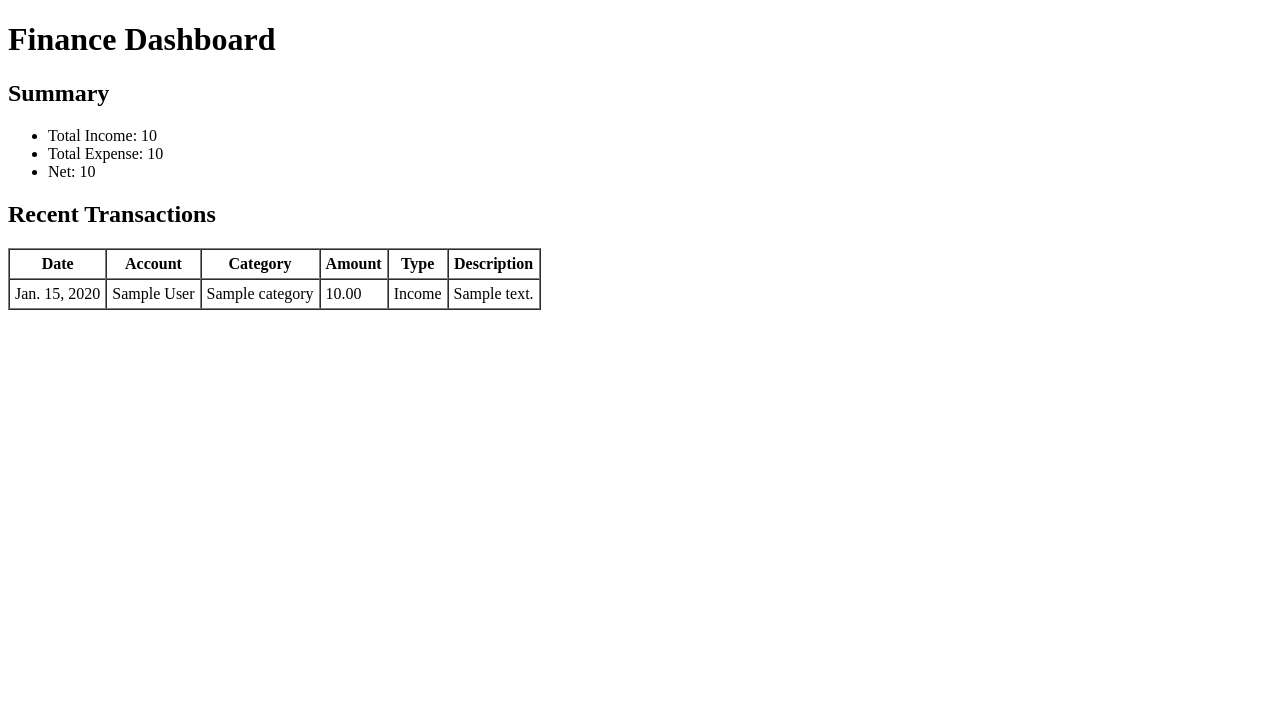
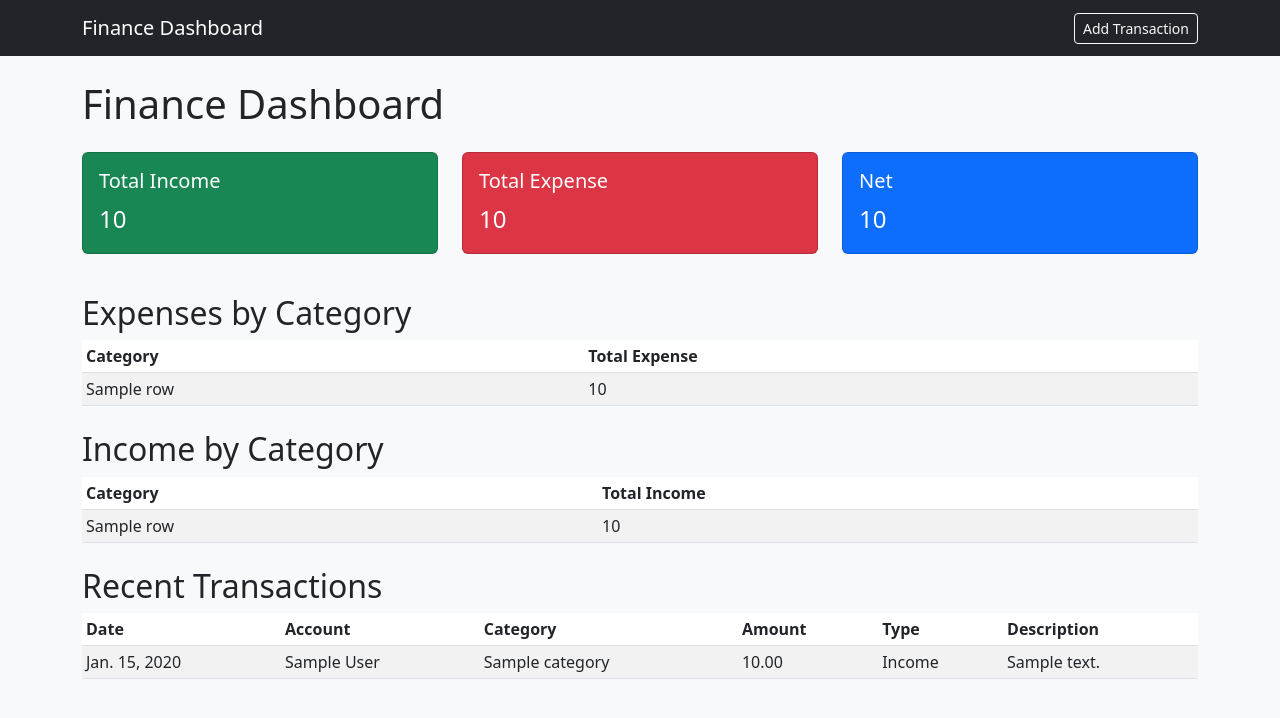
Before and after one commit to ashkanhajian/personal-finance, a Django app: template finance/templates/finance/dashboard.html in a window 1280 px wide. Shown: the top 718 px of the page. Run offline with Django 5.2, Linux system fonts and the light colour scheme; tables that the repository leaves empty hold one stand-in row (values such as "Sample post"); the template is opened without the code that fills it: values that come from a table or form of the project are taken from there, most other values are stand-ins (such as "Sample title", 1, 10 or a date in 2020).

Commit message:
Hello world

```diff
--- a/finance/models.py
+++ b/finance/models.py
@@ -1,4 +1,6 @@
 from django.db import models
+from django.conf import settings
+from django.db.models import Sum
 
 
 class TimeStampedModel(models.Model):
@@ -33,8 +35,29 @@
     def __str__(self):
         return f"{self.name} ({self.get_type_display()})"
 
+class Customer(TimeStampedModel):
+    user = models.OneToOneField(
+        settings.AUTH_USER_MODEL,
+        on_delete=models.CASCADE,
+        related_name="customer_profile",
+    )
+    full_name = models.CharField(max_length=150, blank=True)
+    national_id = models.CharField(max_length=50, blank=True)
+    phone_number = models.CharField(max_length=50, blank=True)
+
+    class Meta:
+        ordering = ["full_name", "id"]
+
+    def __str__(self):
+        return self.full_name or self.user.username
+
 
 class Account(TimeStampedModel):
+    customer = models.ForeignKey(
+        Customer,
+        on_delete=models.CASCADE,
+        related_name="accounts",
+    )
     name = models.CharField(max_length=100)
     initial_balance = models.DecimalField(
         max_digits=12,
@@ -53,7 +76,7 @@
         ordering = ["name"]
 
     def __str__(self):
-        return self.name
+        return f"{self.name} ({self.currency})"
 
 
 class Transaction(TimeStampedModel):
@@ -84,3 +107,76 @@
     @property
     def is_expense(self):
         return self.category.type == Category.EXPENSE
+
+class LedgerAccount(TimeStampedModel):
+    ASSET = "asset"
+    LIABILITY = "liability"
+    EQUITY = "equity"
+    INCOME = "income"
+    EXPENSE = "expense"
+
+    TYPES = [
+        (ASSET, "Asset"),
+        (LIABILITY, "Liability"),
+        (EQUITY, "Equity"),
+        (INCOME, "Income"),
+        (EXPENSE, "Expense"),
+    ]
+
+    customer = models.ForeignKey("Customer", on_delete=models.CASCADE, related_name="ledger_accounts")
+    name = models.CharField(max_length=120)
+    type = models.CharField(max_length=12, choices=TYPES)
+
+    # برای لینک دادن به Account فعلی (اختیاری ولی کاربردی)
+    bank_account = models.OneToOneField(
+        "Account",
+        on_delete=models.CASCADE,
+        null=True,
+        blank=True,
+        related_name="ledger_account",
+    )
+
+    def balance(self):
+        totals = self.lines.aggregate(
+            debit_sum=Sum("debit"),
+            credit_sum=Sum("credit"),
+        )
+        debit = totals["debit_sum"] or 0
+        credit = totals["credit_sum"] or 0
+
+        if self.type in [self.ASSET, self.EXPENSE]:
+            return debit - credit
+        return credit - debit
+    class Meta:
+        unique_together = [("customer", "name")]
+        ordering = ["type", "name"]
+
+    def __str__(self):
+        return f"{self.name} ({self.get_type_display()})"
+
+
+class JournalEntry(TimeStampedModel):
+    customer = models.ForeignKey("Customer", on_delete=models.CASCADE, related_name="journal_entries")
+    date = models.DateField()
+    memo = models.CharField(max_length=255, blank=True)
+
+    class Meta:
+        ordering = ["-date", "-created_at"]
+
+    def __str__(self):
+        return f"JE#{self.id} {self.date} {self.memo}"
+
+
+class LedgerLine(TimeStampedModel):
+    entry = models.ForeignKey(JournalEntry, on_delete=models.CASCADE, related_name="lines")
+    account = models.ForeignKey(LedgerAccount, on_delete=models.PROTECT, related_name="lines")
+
+    # فقط یکی از این‌ها باید پر باشد
+    debit = models.DecimalField(max_digits=12, decimal_places=2, default=0)
+    credit = models.DecimalField(max_digits=12, decimal_places=2, default=0)
+
+    class Meta:
+        ordering = ["id"]
+
+    def __str__(self):
+        return f"{self.account} D:{self.debit} C:{self.credit}"
--- /dev/null
+++ b/finance/templates/finance/base.html
@@ -0,0 +1,31 @@
+<!DOCTYPE html>
+<html lang="en">
+<head>
+    <meta charset="UTF-8">
+    <title>{% block title %}Finance App{% endblock %}</title>
+
+
+    <link
+        href="https://cdn.jsdelivr.net/npm/bootstrap@5.3.0/dist/css/bootstrap.min.css"
+        rel="stylesheet"
+    >
+</head>
+<body class="bg-light">
+<nav class="navbar navbar-expand-lg navbar-dark bg-dark mb-4">
+    <div class="container">
+        <a class="navbar-brand" href="{% url 'finance:dashboard' %}">Finance Dashboard</a>
+        <div>
+            <a class="btn btn-outline-light btn-sm" href="{% url 'finance:add_transaction' %}">
+                Add Transaction
+            </a>
+        </div>
+    </div>
+</nav>
+
+<main class="container">
+    {% block content %}
+    {% endblock %}
+</main>
+
+</body>
+</html>
--- a/finance/templates/finance/dashboard.html
+++ b/finance/templates/finance/dashboard.html
@@ -1,23 +1,84 @@
-<!DOCTYPE html>
-<html lang="en">
-<head>
-    <meta charset="UTF-8">
-    <title>Finance Dashboard</title>
-</head>
-<body>
-    <h1>Finance Dashboard</h1>
+{% extends "finance/base.html" %}
 
-    <h2>Summary</h2>
-    <ul>
-        <li>Total Income: {{ income_total }}</li>
-        <li>Total Expense: {{ expense_total }}</li>
-        <li>Net: {{ net_total }}</li>
-    </ul>
+{% block title %}Dashboard{% endblock %}
+
+{% block content %}
+    <h1 class="mb-4">Finance Dashboard</h1>
+
+    <div class="row mb-4">
+        <div class="col-md-4">
+            <div class="card text-bg-success mb-3">
+                <div class="card-body">
+                    <h5 class="card-title">Total Income</h5>
+                    <p class="card-text fs-4">{{ income_total }}</p>
+                </div>
+            </div>
+        </div>
+        <div class="col-md-4">
+            <div class="card text-bg-danger mb-3">
+                <div class="card-body">
+                    <h5 class="card-title">Total Expense</h5>
+                    <p class="card-text fs-4">{{ expense_total }}</p>
+                </div>
+            </div>
+        </div>
+        <div class="col-md-4">
+            <div class="card text-bg-primary mb-3">
+                <div class="card-body">
+                    <h5 class="card-title">Net</h5>
+                    <p class="card-text fs-4">{{ net_total }}</p>
+                </div>
+            </div>
+        </div>
+    </div>
+
+    <h2>Expenses by Category</h2>
+    {% if expense_by_category %}
+        <table class="table table-striped table-sm mb-4">
+            <thead>
+                <tr>
+                    <th>Category</th>
+                    <th>Total Expense</th>
+                </tr>
+            </thead>
+            <tbody>
+                {% for row in expense_by_category %}
+                    <tr>
+                        <td>{{ row.category__name }}</td>
+                        <td>{{ row.total }}</td>
+                    </tr>
+                {% endfor %}
+            </tbody>
+        </table>
+    {% else %}
+        <p>No expense data yet.</p>
+    {% endif %}
+
+    <h2>Income by Category</h2>
+    {% if income_by_category %}
+        <table class="table table-striped table-sm mb-4">
+            <thead>
+                <tr>
+                    <th>Category</th>
+                    <th>Total Income</th>
+                </tr>
+            </thead>
+            <tbody>
+                {% for row in income_by_category %}
+                    <tr>
+                        <td>{{ row.category__name }}</td>
+                        <td>{{ row.total }}</td>
+                    </tr>
+                {% endfor %}
+            </tbody>
+        </table>
+    {% else %}
+        <p>No income data yet.</p>
+    {% endif %}
 
     <h2>Recent Transactions</h2>
-
     {% if transactions %}
-        <table border="1" cellpadding="5" cellspacing="0">
+        <table class="table table-striped table-sm">
             <thead>
                 <tr>
                     <th>Date</th>
@@ -52,5 +113,4 @@
     {% else %}
         <p>No transactions yet.</p>
     {% endif %}
-</body>
-</html>
+{% endblock %}
--- a/finance/urls.py
+++ b/finance/urls.py
@@ -5,4 +5,5 @@
 
 urlpatterns = [
     path("dashboard/", views.dashboard, name="dashboard"),
+    path("transactions/add/", views.add_transaction, name="add_transaction"),
 ]
--- a/personal_finance/settings.py
+++ b/personal_finance/settings.py
@@ -55,7 +55,7 @@
 TEMPLATES = [
     {
         'BACKEND': 'django.template.backends.django.DjangoTemplates',
-        'DIRS': [BASE_DIR / 'templates']
+        "DIRS": [BASE_DIR / "templates"]
         ,
         'APP_DIRS': True,
         'OPTIONS': {
--- a/personal_finance/urls.py
+++ b/personal_finance/urls.py
@@ -19,5 +19,5 @@
 
 urlpatterns = [
     path("admin/", admin.site.urls),
-    path("finance/", include("finance.urls", namespace="finance")),
+    path("", include("finance.urls", namespace="finance")),
 ]
```
Also changed, not shown: finance/admin.py (+6 -2 lines), finance/form.py (added, +17 -0 lines), finance/services/ledger.py (added, +31 -0 lines), finance/templates/finance/transaction_form.html (added, +17 -0 lines), finance/views.py (+67 -20 lines), finance/migrations/0001_initial.py (deleted).
